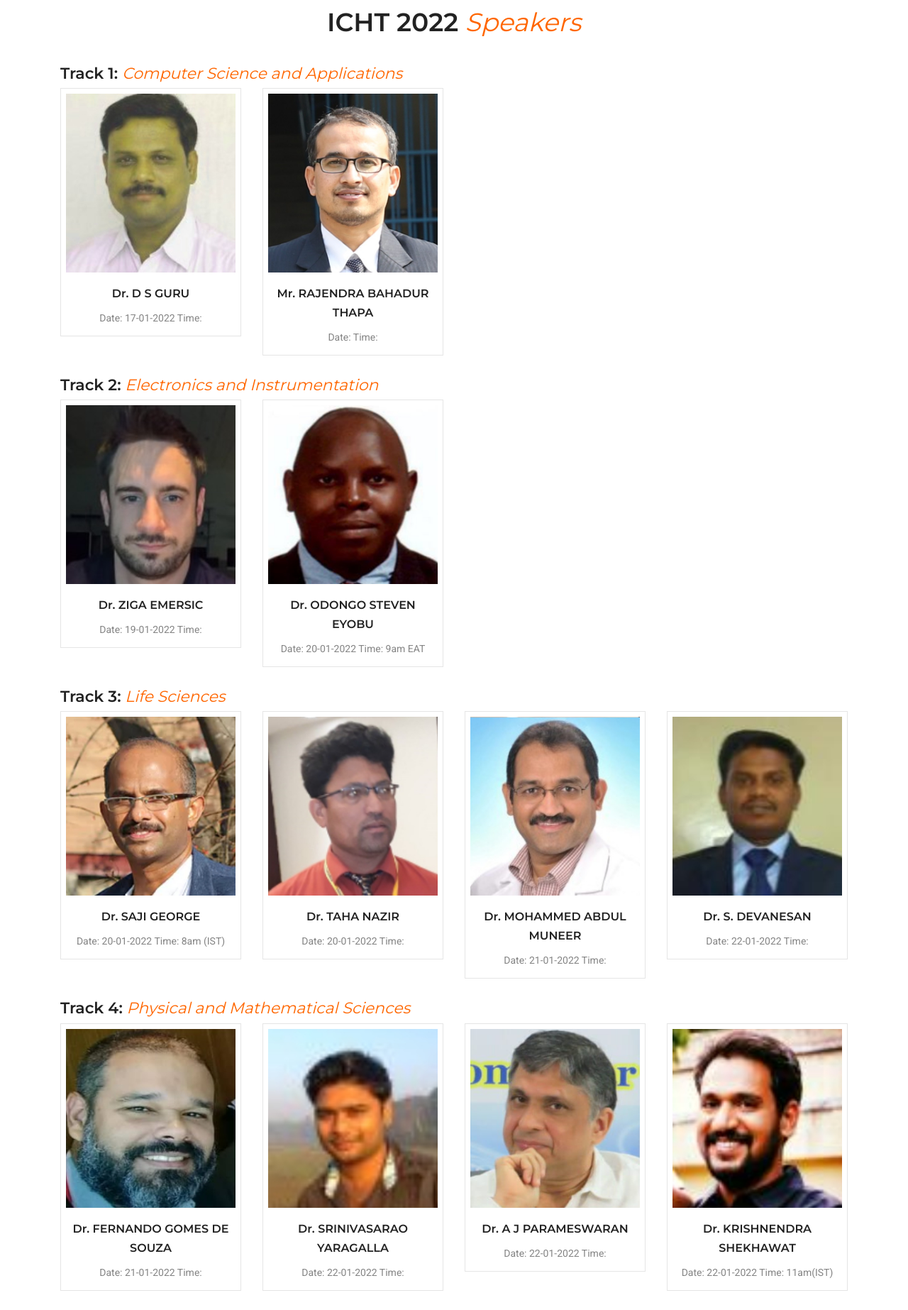
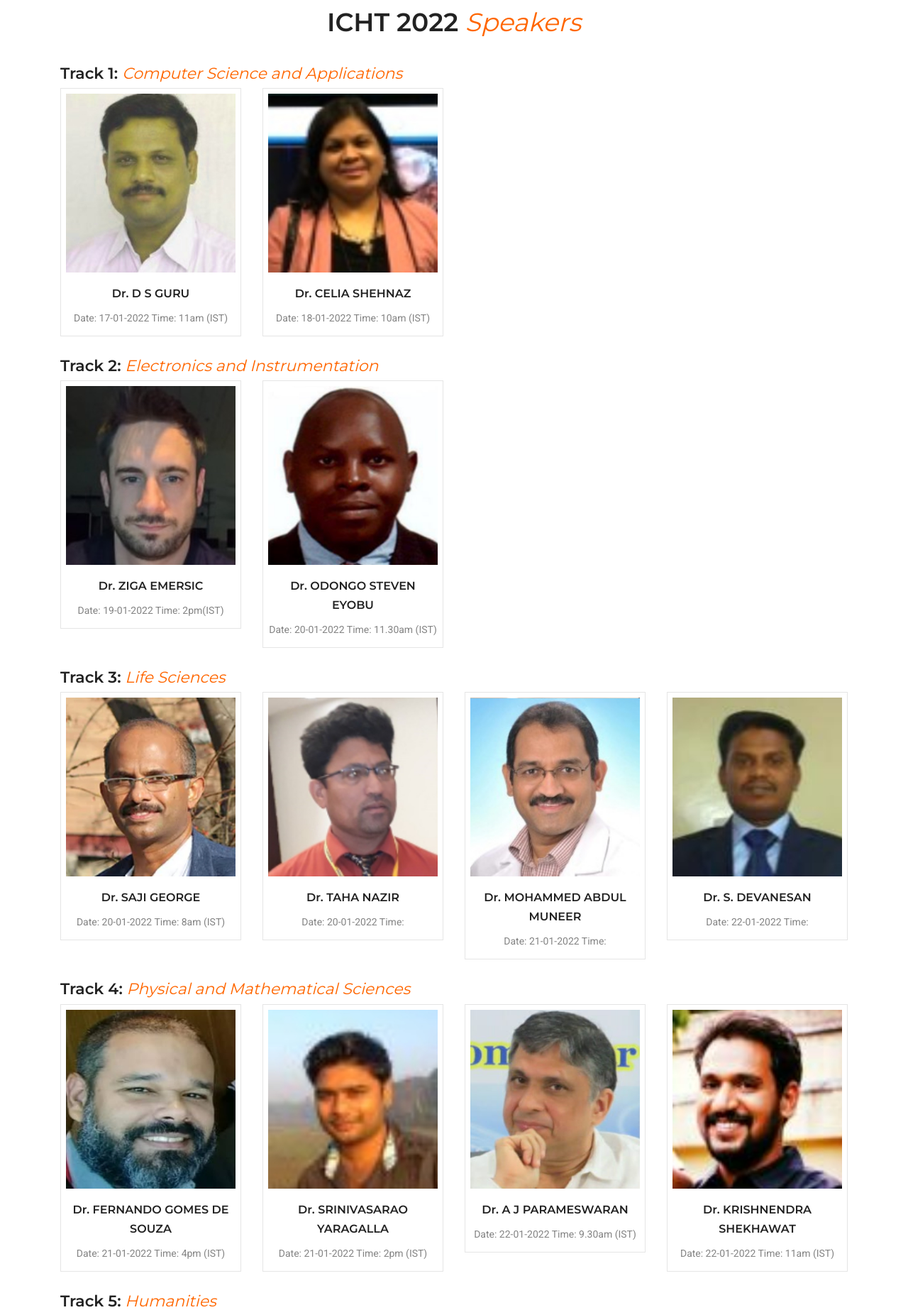
Before and after one commit to sarangi/ICHT2022, a PHP site: page /speakers.php in a window 1280 px wide. Shown: the part 103-1949 px from the top of the page at 71% size. Run offline with PHP 8.4, Linux system fonts and the light colour scheme; data that the repository does not hold is empty; some libraries are stand-ins or nearby versions.

Commit message:
Updation on 11012022

```diff
--- a/speakers_details_2_1.php
+++ b/speakers_details_2_1.php
@@ -17,7 +17,7 @@
 					</div>
 					<div class="content text-center">
 						<h5><a href="t1sp1.php">Dr. D S GURU</a></h5>
-						<p>Date: 17-01-2022 Time: </p>
+						<p>Date: 17-01-2022 Time: 11am (IST)</p>
 					</div>
 				</div>
 			</div>
@@ -29,8 +29,8 @@
 
 					</div>
 					<div class="content text-center">
-						<h5><a href="t1sp2.php">Mr. RAJENDRA BAHADUR THAPA</a></h5>
-						<p>Date: Time: </p>
+						<h5><a href="t1sp2.php">Dr. CELIA SHEHNAZ</a></h5>
+						<p>Date: 18-01-2022 Time: 10am (IST)</p>
 					</div>
 				</div>
 			</div>
--- a/speakers_details_2_2.php
+++ b/speakers_details_2_2.php
@@ -17,7 +17,7 @@
 					</div>
 					<div class="content text-center">
 						<h5><a href="t2sp1.php">Dr. ZIGA EMERSIC</a></h5>
-						<p>Date: 19-01-2022 Time: </p>
+						<p>Date: 19-01-2022 Time: 2pm(IST)</p>
 					</div>
 				</div>
 			</div>
@@ -30,7 +30,7 @@
 					</div>
 					<div class="content text-center">
 						<h5><a href="t2sp2.php">Dr. ODONGO STEVEN EYOBU</a></h5>
-						<p>Date: 20-01-2022 Time: 9am EAT</p>
+						<p>Date: 20-01-2022 Time: 11.30am (IST)</p>
 					</div>
 				</div>
 			</div>
--- a/speakers_details_2_4.php
+++ b/speakers_details_2_4.php
@@ -17,7 +17,7 @@
 					</div>
 					<div class="content text-center">
 						<h5><a href="t4sp1.php">Dr. FERNANDO GOMES DE SOUZA</a></h5>
-						<p>Date: 21-01-2022 Time: </p>
+						<p>Date: 21-01-2022 Time: 4pm (IST)</p>
 					</div>
 				</div>
 			</div>
@@ -29,7 +29,7 @@
 					</div>
 					<div class="content text-center">
 						<h5><a href="t4sp2.php">Dr. SRINIVASARAO YARAGALLA</a></h5>
-						<p>Date: 22-01-2022 Time: </p>
+						<p>Date: 21-01-2022 Time: 2pm (IST)</p>
 					</div>
 				</div>
 			</div>
@@ -41,7 +41,7 @@
 					</div>
 					<div class="content text-center">
 						<h5><a href="t4sp3.php">Dr. A J PARAMESWARAN</a></h5>
-						<p>Date: 22-01-2022 Time: </p>
+						<p>Date: 22-01-2022 Time: 9.30am (IST)</p>
 					</div>
 				</div>
 			</div>
@@ -53,7 +53,7 @@
 					</div>
 					<div class="content text-center">
 						<h5><a href="t4sp4.php">Dr. KRISHNENDRA SHEKHAWAT</a></h5>
-						<p>Date: 22-01-2022 Time: 11am(IST)</p>
+						<p>Date: 22-01-2022 Time: 11am (IST)</p>
 					</div>
 				</div>
 			</div>
--- a/speakers_details_2_5.php
+++ b/speakers_details_2_5.php
@@ -29,7 +29,7 @@
 					</div>
 					<div class="content text-center">
 						<h5><a href="t5sp2.php">Mr. MOHAMMED NASSER GABER</a></h5>
-						<p>Date: 18-01-2022 Time: 2pm</p>
+						<p>Date: 18-01-2022 Time: 2pm (IST)</p>
 					</div>
 				</div>
 			</div>
--- a/speakers_details_2_7.php
+++ b/speakers_details_2_7.php
@@ -21,4 +21,18 @@
 					</div>
 				</div>
 			</div>
+			<div class="col-lg-3 col-md-4 col-sm-6">
+				<!-- Speaker 2 -->
+				<div class="speaker-item">
+					<div class="image">
+						<img src="images/speakers/t7sp2.jpg" alt="speaker" class="img-fluid">
+
+					</div>
+					<div class="content text-center">
+						<h5><a href="t7sp2.php">Dr. REWATHY RATHNAMOORTHY</a></h5>
+						<p>Date: 20-01-2022 Time: 2pm (IST)</p>
+					</div>
+				</div>
+			</div>
+
 		</div>
--- a/t1sp1.php
+++ b/t1sp1.php
@@ -24,7 +24,7 @@
 							</p>
 						</div>
 						<div class="details">
-							<p >Title of talk:
+							<p >Title of talk: AI in Reality: Challenges and Opportunities
 							<br>
 							</p>
 						</div>
--- a/t4sp1.php
+++ b/t4sp1.php
@@ -25,7 +25,7 @@
 							</p>
 						</div>
 						<div class="details">
-							<p >Title of talk:
+							<p >Title of talk: Polyesters as Multi-platform Materials Improving Quality of Life.
 							<br>
 							</p>
 						</div>
--- a/t4sp2.php
+++ b/t4sp2.php
@@ -23,7 +23,7 @@
                             </p>
 						</div>
 						<div class="details">
-							<p >Title of talk:
+							<p >Title of talk: Carbon Based Polymer Composites for Robotic Applications
 							<br>
 							</p>
 						</div>
--- a/t4sp4.php
+++ b/t4sp4.php
@@ -22,7 +22,7 @@
                             </p>
 						</div>
 						<div class="details">
-							<p >Title of talk: Graph Theory and its Applications
+							<p >Title of talk: Graph Theoretic Applications to Architectural Design
 							<br>
 							</p>
 						</div>
```
Also changed, not shown: t1sp2.php (+6 -7 lines), t7sp2.php (added, +51 -0 lines), images/speakers/s_t1sp2.jpg, images/speakers/s_t7sp2.jpg (added), images/speakers/t1sp2.jpg, images/speakers/t7sp2.jpg (added).
